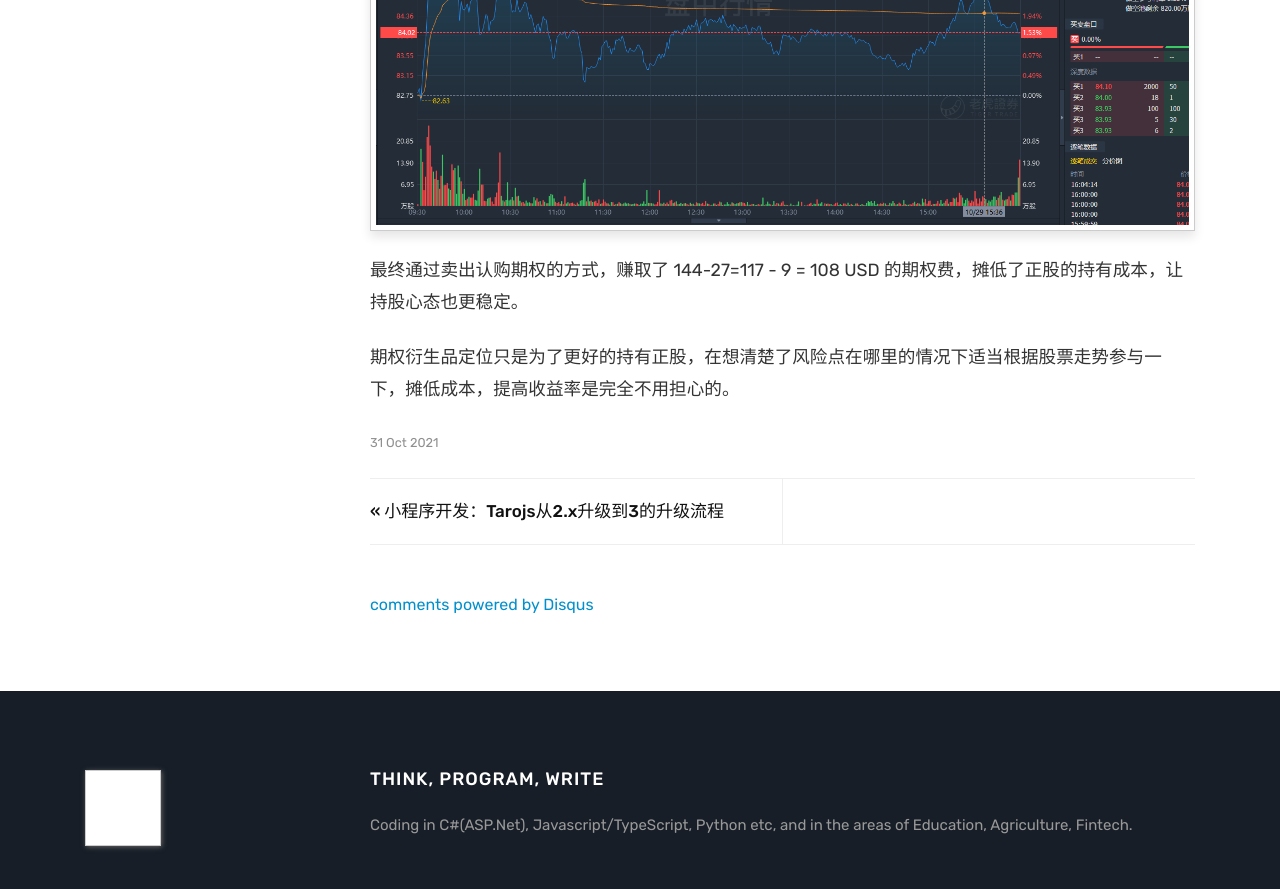
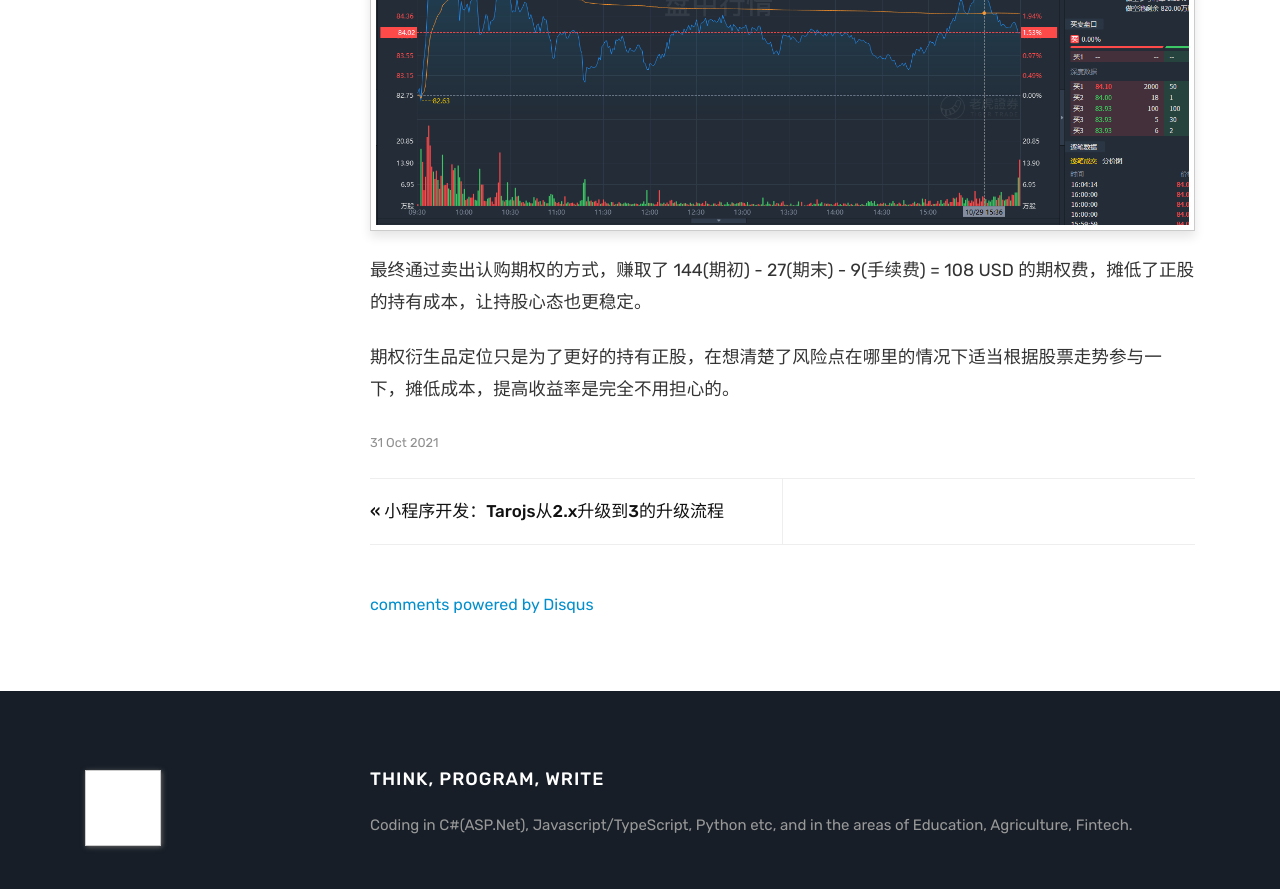
Before and after one commit to yxdt/yxdt.github.io, a Jekyll site: the page built from _posts/2021-10-31-Robolex-Options.markdown, in a window 1280 px wide and 900 px high, scrolled down 2719 px. Shown: the top 889 px of the window. Built offline with Jekyll 4.4.1, drawn with Linux system fonts in a browser that asks for light colours; comment, search, counter and statistics services are not loaded.

Commit message:
rblx update

```diff
--- a/_posts/2021-10-31-Robolex-Options.markdown
+++ b/_posts/2021-10-31-Robolex-Options.markdown
@@ -23,6 +23,6 @@ tag: [Meta, RBLX, Robolex, Option]
 今天复盘再看，后续股价还是没能站稳到 85 上方，也就是没有达到交割条件，不过要是为了这 27 块选择不平仓，后半夜睡不踏实也不值当。
 ![ROBLEX K线](/assets/images/rblx5.png?style=centerme)
 
-最终通过卖出认购期权的方式，赚取了 144-27=117 - 9 = 108 USD 的期权费，摊低了正股的持有成本，让持股心态也更稳定。
+最终通过卖出认购期权的方式，赚取了 144(期初) - 27(期末) - 9(手续费) = 108 USD 的期权费，摊低了正股的持有成本，让持股心态也更稳定。
 
 期权衍生品定位只是为了更好的持有正股，在想清楚了风险点在哪里的情况下适当根据股票走势参与一下，摊低成本，提高收益率是完全不用担心的。
```
